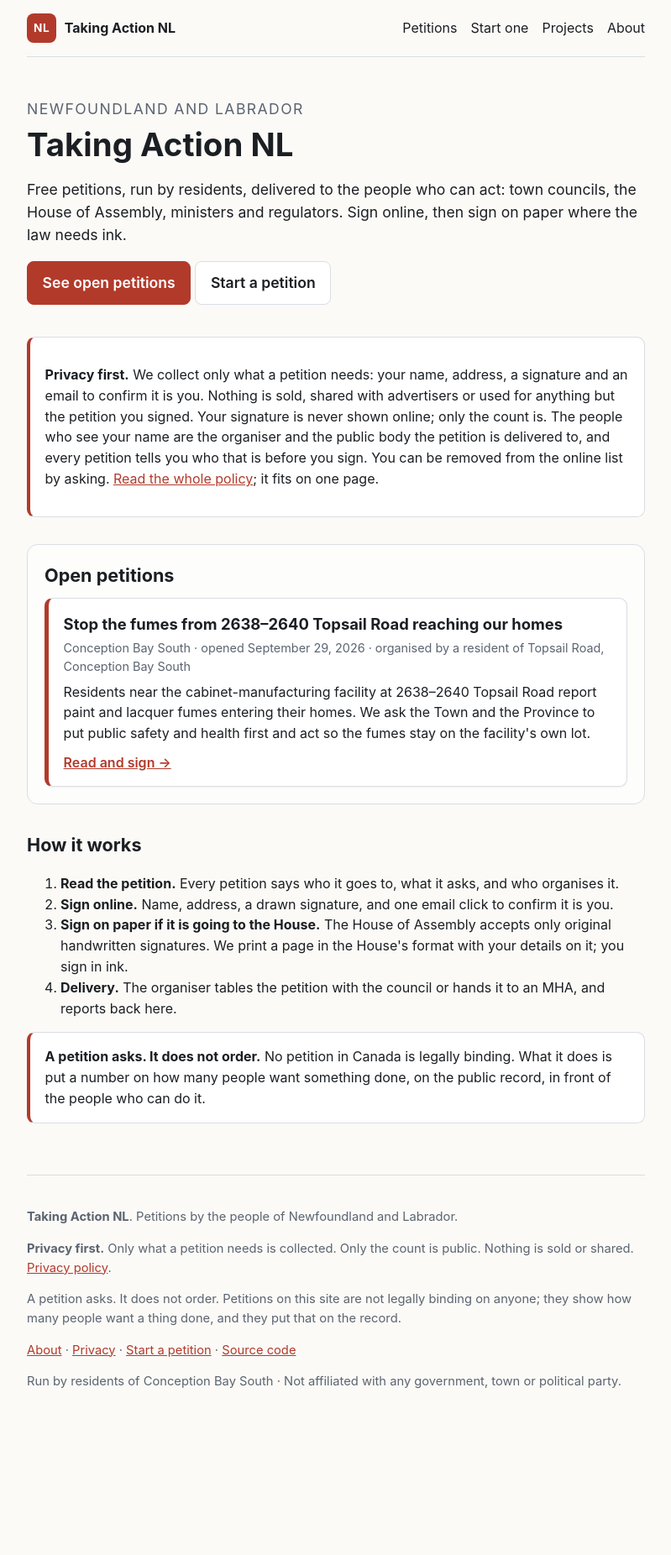
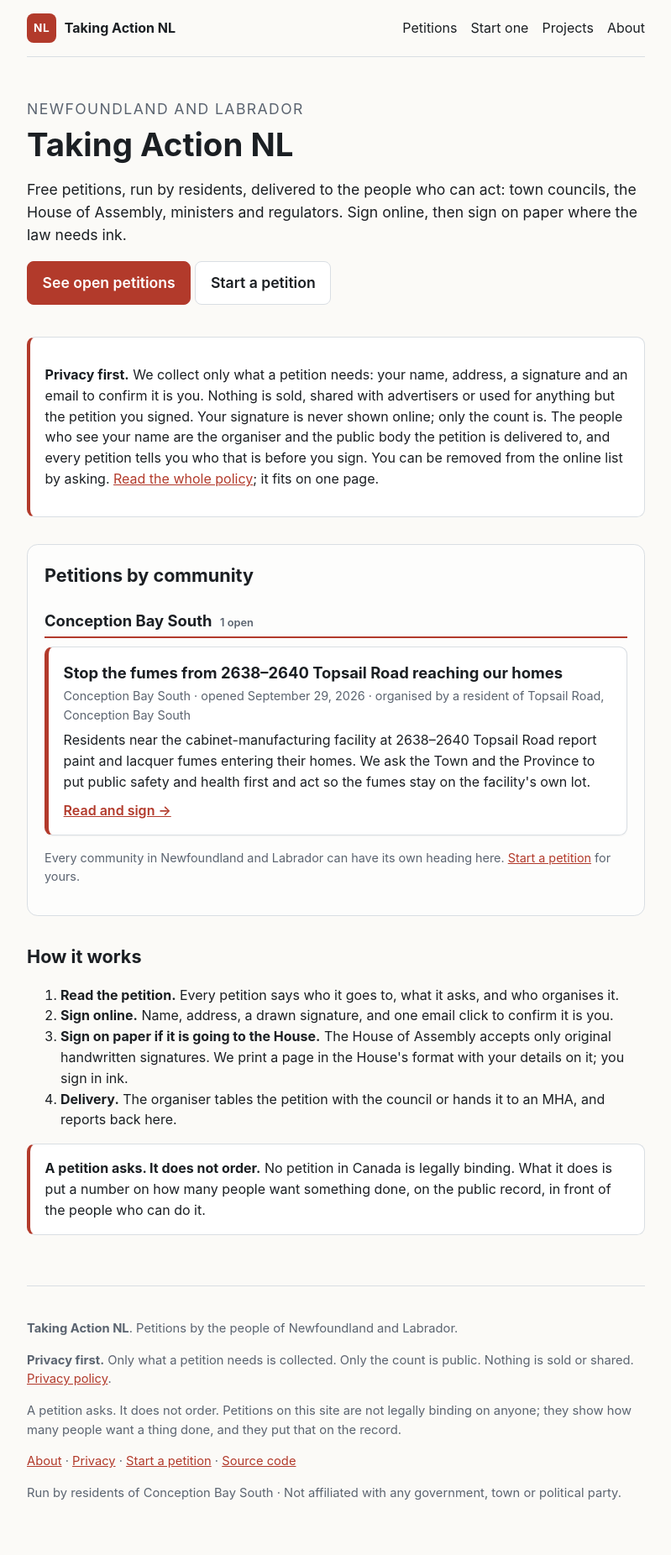
Before and after one commit to MichaelOrSd/taking-action-nl, a Jekyll site: the page built from index.md, in a window 1280 px wide. Shown: the whole page at 84% size, without its empty margins (240-1039 px from the left). Built offline with Jekyll 4.4.1, drawn with Linux system fonts in a browser that asks for light colours; before the commit the page ends 1720 px from its top, so only the background shows below that.

Commit message:
Home: group petitions under a heading per community
Co-Authored-By: Claude Fable 5.1 <noreply@anthropic.com>

```diff
--- a/assets/css/site.css
+++ b/assets/css/site.css
@@ -55,6 +55,10 @@ label.req::after { content: " *"; color: var(--accent); font-weight: 700; } .req
 .petition-list li .go { display: block; margin-top: .6rem; font-weight: 600; }
 #petitions { margin-top: 2rem; padding: 1.25rem; border: 1px solid var(--line); border-radius: .8rem; background: color-mix(in srgb, var(--card) 60%, var(--bg)); }
 #petitions h2:first-child { margin-top: 0; }
+.area-title { display: flex; align-items: baseline; gap: .6rem; margin: 1.4rem 0 .6rem; padding-bottom: .3rem; border-bottom: 2px solid var(--accent); font-size: 1.15rem; }
+.area-count { font-size: .8rem; font-weight: 600; color: var(--muted); }
+.area-nav { color: var(--muted); font-size: .95rem; margin: 0 0 .5rem; } .area-nav a { color: var(--accent); }
+.area-note { margin-top: 1rem; font-size: .9rem; }
 .signers { margin-top: 2rem; }
 .signer-list { list-style: none; padding: 0; margin: .5rem 0 0; display: grid; grid-template-columns: repeat(auto-fill, minmax(15rem, 1fr)); gap: .5rem; }
 .signer { display: grid; grid-template-columns: auto 1fr; grid-template-rows: auto auto; column-gap: .6rem; align-items: center; background: var(--card); border: 1px solid var(--line); border-radius: .5rem; padding: .5rem .7rem; }
--- a/index.md
+++ b/index.md
@@ -14,10 +14,19 @@ permalink: /
 </section>
 
 <section id="petitions">
-  <h2>Open petitions</h2>
+  <h2>Petitions by community</h2>
+  {% assign open = site.petitions | where: "status", "open" | sort: "community" %}
+  {% assign groups = open | group_by: "community" | sort: "name" %}
+  {% if groups.size > 1 %}
+  <p class="area-nav">Jump to:
+    {% for g in groups %}<a href="#area-{{ g.name | slugify }}">{{ g.name }}</a>{% unless forloop.last %} · {% endunless %}{% endfor %}
+  </p>
+  {% endif %}
+  {% for g in groups %}
+  <h3 class="area-title" id="area-{{ g.name | slugify }}">{{ g.name }} <span class="area-count">{{ g.items.size }} open</span></h3>
   <ul class="petition-list">
-  {% assign open = site.petitions | where: "status", "open" | sort: "opened" | reverse %}
-  {% for p in open %}
+  {% assign items = g.items | sort: "opened" | reverse %}
+  {% for p in items %}
     <li>
       <a class="title" href="{{ p.url | relative_url }}">{{ p.title }}</a>
       <span class="meta">{{ p.community }} · opened {{ p.opened | date: "%B %-d, %Y" }} · organised by {{ p.organiser }}</span>
@@ -25,16 +34,22 @@ permalink: /
       <a class="go" href="{{ p.url | relative_url }}">Read and sign →</a>
     </li>
   {% endfor %}
-  {% if open.size == 0 %}<li class="muted">No open petitions yet.</li>{% endif %}
   </ul>
+  {% endfor %}
+  {% if open.size == 0 %}<p class="muted">No open petitions yet.</p>{% endif %}
 
-  {% assign closed = site.petitions | where_exp: "p", "p.status != 'open'" %}
+  {% assign closed = site.petitions | where_exp: "p", "p.status != 'open'" | sort: "community" %}
   {% if closed.size > 0 %}
   <h2>Delivered and closed</h2>
+  {% assign cgroups = closed | group_by: "community" | sort: "name" %}
+  {% for g in cgroups %}
+  <h3 class="area-title">{{ g.name }}</h3>
   <ul class="petition-list">
-  {% for p in closed %}<li><a class="title" href="{{ p.url | relative_url }}">{{ p.title }}</a><span class="meta">{{ p.community }} · {{ p.status }}</span></li>{% endfor %}
+  {% for p in g.items %}<li><a class="title" href="{{ p.url | relative_url }}">{{ p.title }}</a><span class="meta">{{ p.community }} · {{ p.status }}</span></li>{% endfor %}
   </ul>
+  {% endfor %}
   {% endif %}
+  <p class="muted area-note">Every community in Newfoundland and Labrador can have its own heading here. <a href="{{ '/start/' | relative_url }}">Start a petition</a> for yours.</p>
 </section>
 
 <section>
```
